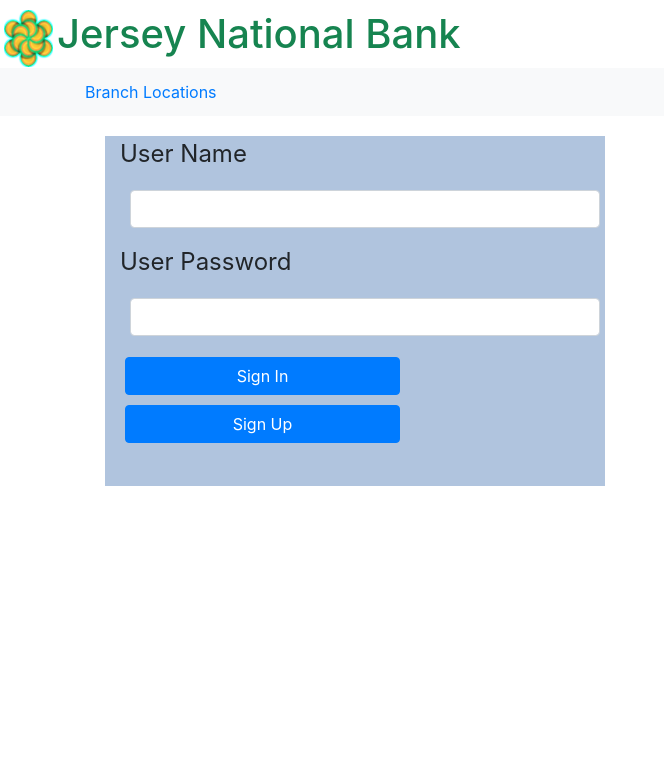
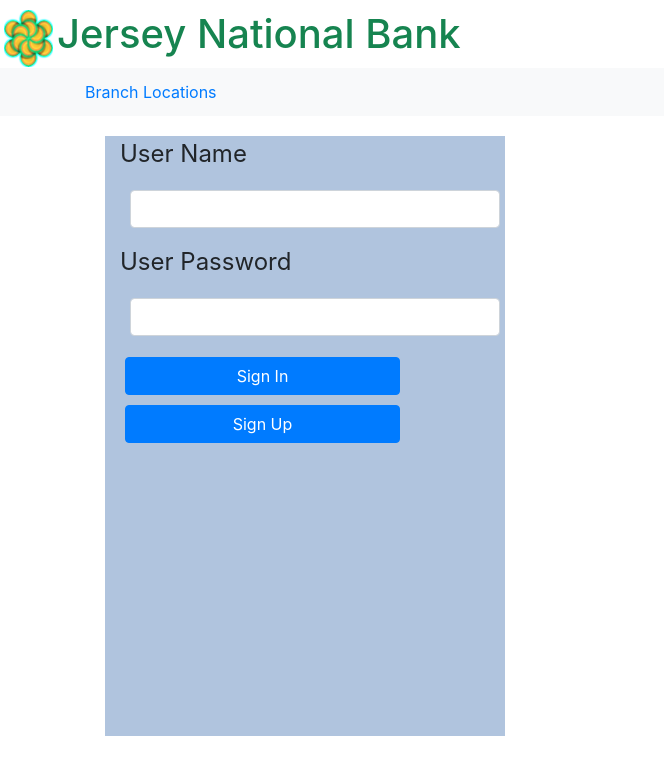
Before and after one commit to cusey/Angular6Examples, an Angular app in the folder jersey-bank/: page / in a window 1280 px wide. Shown: the top 774 px of the page, without its empty margins (0-664 px from the left). Built offline with nearby package versions, Linux system fonts and the light colour scheme.

Commit message:
Validation

```diff
--- a/jersey-bank/src/app/app.component.css
+++ b/jersey-bank/src/app/app.component.css
@@ -12,8 +12,8 @@ label{
 
 #login{
   background-color: lightsteelblue;
-  width: 500px;
-  height: 350px;
+  width: 400px;
+  height:600px;
   margin: 20px;
 }
 
--- a/jersey-bank/src/app/app.component.html
+++ b/jersey-bank/src/app/app.component.html
@@ -16,6 +16,9 @@
   <div class="row">
     <div class="col">
 
+      <form [formGroup]="loginForm">
+
+
       <div id="login" *ngIf="isOn==1" class="container">
 
         <div class="form-group">
@@ -25,7 +28,10 @@
             id="username"
             type="text"
             class="form-control">
+
         </div>
+
+        <div *ngIf="usernameRequired==1" class="alert alert-danger"  >Users Name is required</div>
 
         <div class="form-group">
           <label for="password">User Password</label>
@@ -34,6 +40,10 @@
             id="password"
             type="text"
             class="form-control">
+          <div *ngIf="lf.username.status === 'INVALID'" class="invalid-feedback">
+            <div *ngIf="lf.password.errors.required">Password is required</div>
+            <div *ngIf="lf.password.errors.minlength">Password must be at least 6 characters</div>
+          </div>
         </div>
 
         <div>
@@ -42,6 +52,8 @@
         </div>
 
       </div>
+
+      </form>
 
       <div id="signUp" *ngIf="isOn==2" class="container">
 
--- a/jersey-bank/src/app/app.component.ts
+++ b/jersey-bank/src/app/app.component.ts
@@ -1,25 +1,48 @@
-import { Component } from '@angular/core';
-import { FormGroup, FormControl } from '@angular/forms';
-
-import { Router } from '@angular/router';
+import { Component, OnInit } from '@angular/core';
+import { FormBuilder, FormGroup, Validators} from '@angular/forms';
 
 @Component({
   selector: 'app-root',
   templateUrl: './app.component.html',
   styleUrls: ['./app.component.css']
 })
-export class AppComponent {
+export class AppComponent implements OnInit {
   title = 'Jersey National Bank';
   isOn = 1;
+  usernameRequired = 0;
 
-  constructor(private router: Router) { }
+  loginForm: FormGroup;
+  constructor(private formBuilder: FormBuilder) { }
+
+  ngOnInit(): void {
+    this.loginForm = this.formBuilder.group({
+      username: ['', Validators.required],
+      password: ['', [Validators.required, Validators.minLength(6)]]
+    });
+  }
+
+  // convenience getter for easy access to form fields
+  get lf() { return this.loginForm.controls; }
 
   signIn() {
 
+    if (this.lf.username.status === 'INVALID') {
+      console.log('User Name Errors: ' + JSON.stringify(this.lf.username.errors));
+      if (this.lf.username.errors.required != null) {
+        this.usernameRequired = 1;
+      }
+    } else {
+      this.usernameRequired = 0;
+    }
+    if (this.lf.password.status === 'INVALID') {
+      console.log('Password Errors: ' + JSON.stringify(this.lf.password.errors));
+    }
   }
 
   signUp() {
     this.isOn = 1;
   }
 
+
+
 }
--- a/jersey-bank/src/app/app.module.ts
+++ b/jersey-bank/src/app/app.module.ts
@@ -4,6 +4,7 @@ import { NgModule } from '@angular/core';
 import { AppRoutingModule } from './app-routing.module';
 import { RouterModule} from '@angular/router';
 import { HttpClientModule } from '@angular/common/http';
+import { ReactiveFormsModule } from '@angular/forms';
 
 import { AppComponent } from './app.component';
 import { SignUpComponent } from './sign-up/sign-up.component';
@@ -17,6 +18,7 @@ import { LocationsComponent } from './locations/locations.component';
   ],
   imports: [
     BrowserModule,
+    ReactiveFormsModule,
     AppRoutingModule,
     HttpClientModule,
     RouterModule.forRoot([
```
